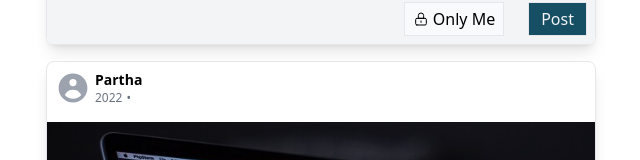
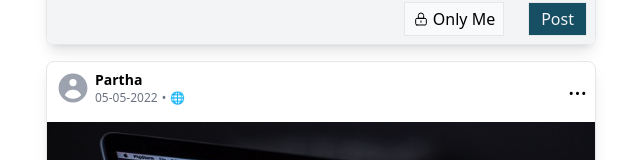
Before and after one commit to ParthaChangmai/assignmentFbGif, a React (Create React App) app: page / in a window 1280 px wide. Shown: the part 323-483 px from the top of the page, without its empty margins (319-959 px from the left). Built offline with nearby package versions, Linux system fonts and the light colour scheme.

Commit message:
changed text color

```diff
--- a/src/components/Feed/Header.jsx
+++ b/src/components/Feed/Header.jsx
@@ -4,7 +4,7 @@ function Header() {
 	return (
 		<>
 			<div className="flex justify-between p-2">
-				<div className="flex items-center gap-1">
+				<div className="flex items-center gap-1 cursor-pointer">
 					<svg
 						xmlns="http://www.w3.org/2000/svg"
 						className="w-9 h-9 text-gray-400"
@@ -17,16 +17,16 @@ function Header() {
 							clipRule="evenodd"
 						/>
 					</svg>
-					<div className="flex flex-col">
+					<div className="flex flex-col ">
 						<h3 className="text-sm font-semibold">Partha </h3>
-						<span className="flex items-center gap-1 text-xs text-gray-500">
-							<span>2022</span>
+						<span className="flex items-center gap-1 text-xs text-gray-500 ">
+							<span>05-05-2022</span>
 							<span>&#8226;</span>
-							{/* <CardPublicSVG /> */}
+							<span>&#127760;</span>
 						</span>
 					</div>
 				</div>
-				<div>{/* <Option /> */}</div>
+				<div className="text-2xl cursor-pointer">&#8230;</div>
 			</div>
 		</>
 	);
```
